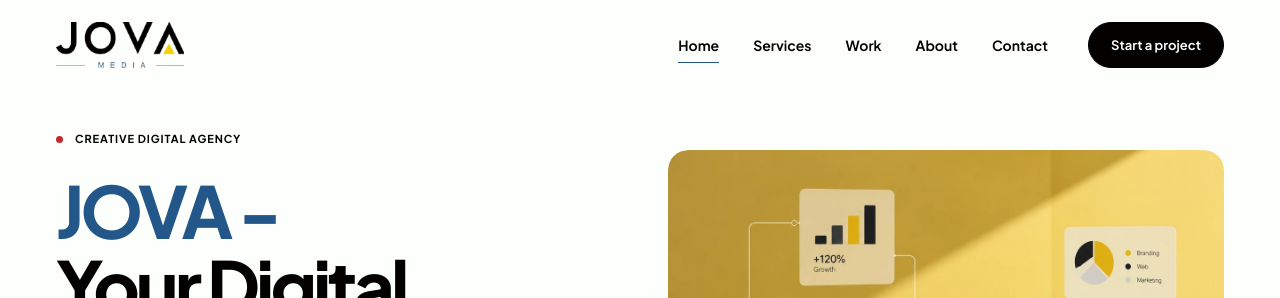
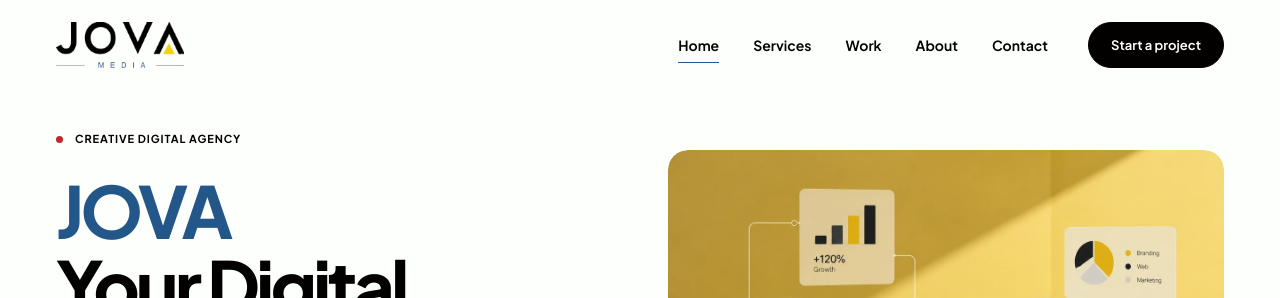
Before and after one commit to supportjovamedia/website, a Next.js app: page / in a window 1280 px wide. Shown: the top 298 px of the page. Built offline with nearby package versions, Linux system fonts and the light colour scheme.

Commit message:
Homepage text changes

```diff
--- a/app/page.js
+++ b/app/page.js
@@ -101,7 +101,7 @@
             London, UK · Thinking beyond borders
           </p>
           <h1>
-            <span>JOVA - </span> Your Digital Partner
+            <span>JOVA </span> Your Digital Partner
           </h1>
           <div className={styles.swoosh} />
           <p className={styles.heroLead}>
```
